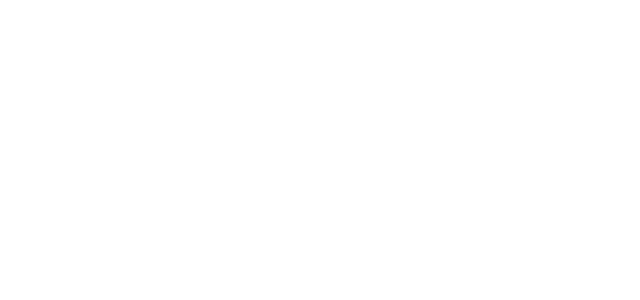
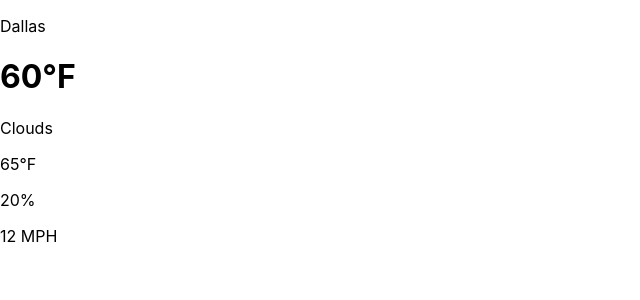
Before and after one commit to Aarushi4Agarwal/Weather-App, a React (Create React App) app in the folder weather-app-react/: page / in a window 1280 px wide. Shown: the top 300 px of the page, without its empty margins (0-640 px from the left). Built offline with nearby package versions, Linux system fonts and the light colour scheme.

Commit message:
basic weather details(no css)

```diff
--- a/weather-app-react/package.json
+++ b/weather-app-react/package.json
@@ -7,7 +7,8 @@
     "cra-template": "1.2.0",
     "react": "^19.0.0",
     "react-dom": "^19.0.0",
-    "react-scripts": "^3.0.1"
+    "react-scripts": "^5.0.1",
+    "webpack": "^5.97.1"
   },
   "scripts": {
     "start": "react-scripts start",
--- a/weather-app-react/src/App.js
+++ b/weather-app-react/src/App.js
@@ -1,15 +1,33 @@
-import React,{useState} from "react"
-import axios from "axios"
+import React, { useState } from 'react';
+import axios from 'axios';
 
 function App() {
-
   const url = `https://api.openweathermap.org/data/2.5/weather?q=dallas&appid=12eb8c3557a3b3788e6ef25b1482f69c`;
 
-
-
   return (
-    <div className="App">
-
+    <div className='app'>
+      <div className='container'>
+        <div className='top'>
+          <div className='location'>
+            <p>Dallas</p>
+          </div>
+          <div className='temp'>
+            <h1>60°F</h1>
+          </div>
+          <div className='description'>
+            <p>Clouds</p>
+          </div>
+        </div>
+        <div className='bottom'>
+          <div className='feels'>
+            <p>65°F</p>
+          </div>
+          <div className='humidity'>
+            <p>20%</p>
+          </div>
+          <div className='wind'>12 MPH</div>
+        </div>
+      </div>
     </div>
   );
 }
```
Also changed, not shown: 1 other file (tests, documents, lock files or other folders).
